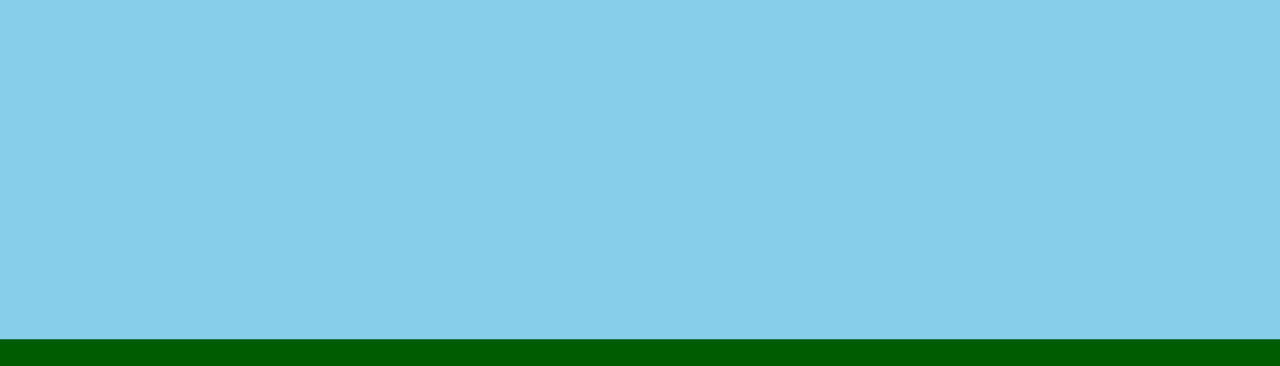
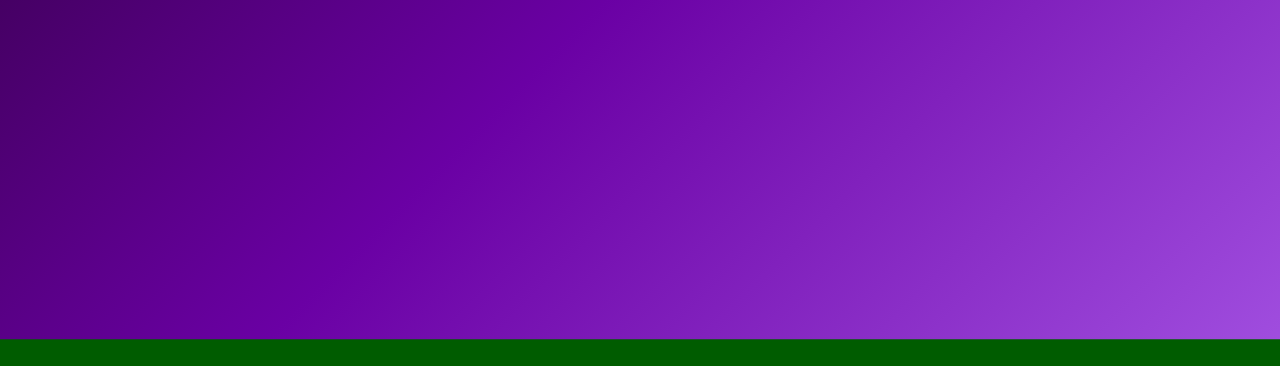
Before and after one commit to Exp-Primer-Copilot-Cohort-1/experience-primer-copilot-davinci-school, a plain HTML site: page index.html in a window 1280 px wide. Shown: the part 434-800 px from the top of the page. Drawn offline with nearby package versions, Linux system fonts and the light colour scheme; animation ran at ten frames a second.

Commit message:
haloween téma a ovládání

```diff
--- a/index.html
+++ b/index.html
@@ -11,6 +11,8 @@
             padding: 0;
             overflow: hidden;
             font-family: Arial, sans-serif;
+            /* Halloween fialové pozadí (gradient) */
+            background: linear-gradient(135deg, #2b0036 0%, #6a00a4 50%, #a14fe0 100%);
         }
 
         /* Kontejner pro canvas Three.js */
@@ -98,6 +100,7 @@
 
         const GRAVITY = -0.0008;           // Gravitační konstanta působící na ptáka
         const JUMP_VELOCITY = 0.02;        // Rychlost skoku při stisknutí mezerníku
+        const THRUST = 0.0012;             // Kontinuální tah při držení mezerníku
         const BIRD_SIZE = 0.5;             // Velikost ptáka (poloměr koule)
         const PIPE_WIDTH = 1;              // Šířka trubky (překážky)
         const PIPE_GAP = 3;                // Velikost mezery mezi horní a dolní trubkou
@@ -120,6 +123,7 @@
         let gameOver = false;              // Příznak, zda hra skončila
         let lastPipeTime = 0;              // Čas posledního spawnu trubky
         let ground, ceiling;               // Objekty země a stropu
+        let spacePressed = false;          // Příznak držení mezerníku
 
         // ==============================================
         // INICIALIZACE SCÉNY
@@ -128,7 +132,7 @@
         function init() {
             // Vytvoření scény - kontejner pro všechny 3D objekty
             scene = new THREE.Scene();
-            scene.background = new THREE.Color(0x87CEEB); // Světle modrá barva (obloha)
+            // Použijeme průhledné pozadí rendereru, pozadí nastavíme přes CSS (fialový gradient)
 
             // Nastavení ortografické kamery pro 2D pohled
             // Ortografická kamera nemá perspektivu, objekty stejné velikosti
@@ -146,7 +150,8 @@
             camera.position.z = 10;  // Posuneme kameru zpět, aby viděla scénu
 
             // Vytvoření rendereru - vykresluje scénu
-            renderer = new THREE.WebGLRenderer({ antialias: true });
+            // Povolit alpha, aby bylo vidět CSS background za canvasem
+            renderer = new THREE.WebGLRenderer({ antialias: true, alpha: true });
             renderer.setSize(window.innerWidth, window.innerHeight);
             document.body.appendChild(renderer.domElement);
 
@@ -167,8 +172,9 @@
             // Obsluha změny velikosti okna
             window.addEventListener('resize', onWindowResize);
 
-            // Obsluha stisku klávesy (mezerník)
-            document.addEventListener('keydown', onKeyPress);
+            // Obsluha stisku a držení mezerníku
+            document.addEventListener('keydown', onKeyDown);
+            document.addEventListener('keyup', onKeyUp);
         }
 
         // ==============================================
@@ -176,23 +182,69 @@
         // ==============================================
 
         function createBird() {
-            // Vytvoření geometrie koule pro ptáka
+            // Orange sphere jako tělo dýně
             const geometry = new THREE.SphereGeometry(BIRD_SIZE, 32, 32);
-
-            // Vytvoření materiálu se žlutou barvou
             const material = new THREE.MeshPhongMaterial({
-                color: 0xFFFF00,  // Žlutá barva
-                shininess: 100
+                color: 0xFF8C00,  // Oranžová (pumpkin)
+                shininess: 40
             });
-
-            // Kombinace geometrie a materiálu vytvoří mesh (3D objekt)
             bird = new THREE.Mesh(geometry, material);
-
-            // Počáteční pozice ptáka (vlevo od středu)
             bird.position.set(-5, 0, 0);
 
-            // Přidání ptáka do scény
+            // Přidáme jednoduchou "tvář" dýně jako plane s texture z canvasu
+            const faceTexture = createPumpkinFaceTexture();
+            const faceMaterial = new THREE.MeshBasicMaterial({ map: faceTexture, transparent: true });
+            const facePlane = new THREE.Mesh(new THREE.PlaneGeometry(BIRD_SIZE * 1.6, BIRD_SIZE * 1.6), faceMaterial);
+            // Umístíme placku těsně před kouli, aby vypadala jako vyřezaná tvář
+            facePlane.position.set(0, 0, BIRD_SIZE + 0.01);
+            // Přidáme facePlane jako child do bird, takže se pohybuje s ním
+            bird.add(facePlane);
+
             scene.add(bird);
+        }
+
+        // Vytvoří canvas texture s jednoduchou "pumpkin" tváří (oči, ústa)
+        function createPumpkinFaceTexture() {
+            const size = 256;
+            const canvas = document.createElement('canvas');
+            canvas.width = size;
+            canvas.height = size;
+            const ctx = canvas.getContext('2d');
+
+            // Transparentní pozadí
+            ctx.clearRect(0, 0, size, size);
+
+            // Oči (trojúhelníky)
+            ctx.fillStyle = 'black';
+            ctx.beginPath();
+            ctx.moveTo(size * 0.33, size * 0.35);
+            ctx.lineTo(size * 0.28, size * 0.45);
+            ctx.lineTo(size * 0.38, size * 0.45);
+            ctx.closePath();
+            ctx.fill();
+
+            ctx.beginPath();
+            ctx.moveTo(size * 0.67, size * 0.35);
+            ctx.lineTo(size * 0.62, size * 0.45);
+            ctx.lineTo(size * 0.72, size * 0.45);
+            ctx.closePath();
+            ctx.fill();
+
+            // Ústa (zubaté)
+            ctx.beginPath();
+            ctx.moveTo(size * 0.28, size * 0.62);
+            ctx.lineTo(size * 0.72, size * 0.62);
+            ctx.lineTo(size * 0.66, size * 0.72);
+            ctx.lineTo(size * 0.60, size * 0.62);
+            ctx.lineTo(size * 0.52, size * 0.72);
+            ctx.lineTo(size * 0.44, size * 0.62);
+            ctx.lineTo(size * 0.34, size * 0.72);
+            ctx.closePath();
+            ctx.fill();
+
+            const texture = new THREE.Texture(canvas);
+            texture.needsUpdate = true;
+            return texture;
         }
 
         // ==============================================
@@ -273,6 +325,11 @@
 
             // Aplikace gravitace na rychlost ptáka
             birdVelocity += GRAVITY;
+
+            // Pokud hráč drží mezerník, aplikujeme kontinuální tah/upwards thrust
+            if (spacePressed) {
+                birdVelocity += THRUST;
+            }
 
             // Aktualizace pozice ptáka podle rychlosti
             bird.position.y += birdVelocity;
@@ -376,21 +433,33 @@
         // OBSLUHA STISKU KLÁVESY
         // ==============================================
 
-        function onKeyPress(event) {
-            // Kontrola, zda byla stisknuta mezerník (kód 32)
+        // Nová obsluha pro keydown: první stisk spustí start/restart/skok, držení nastaví spacePressed
+        function onKeyDown(event) {
             if (event.code === 'Space' || event.keyCode === 32) {
-                event.preventDefault();  // Zabránění scrollování stránky
+                event.preventDefault();
 
+                // Pokud to je první detekce keydown (ne auto-repeat), proveď akci
+                if (!spacePressed) {
                     if (!gameStarted) {
-                    // Start hry při prvním stisku mezerníku
                         startGame();
                     } else if (gameOver) {
-                    // Restart hry po game over
                         restartGame();
                     } else {
-                    // Skok ptáka během hry
+                        // Původní skok na stisknutí
                         jump();
                     }
+                }
+
+                // Označíme, že mezerník je podržen
+                spacePressed = true;
+            }
+        }
+
+        // Když uživatel pustí mezerník, zastavíme kontinuální tah
+        function onKeyUp(event) {
+            if (event.code === 'Space' || event.keyCode === 32) {
+                event.preventDefault();
+                spacePressed = false;
             }
         }
 
```
Lines whose indentation alone changed are shown as unchanged.
